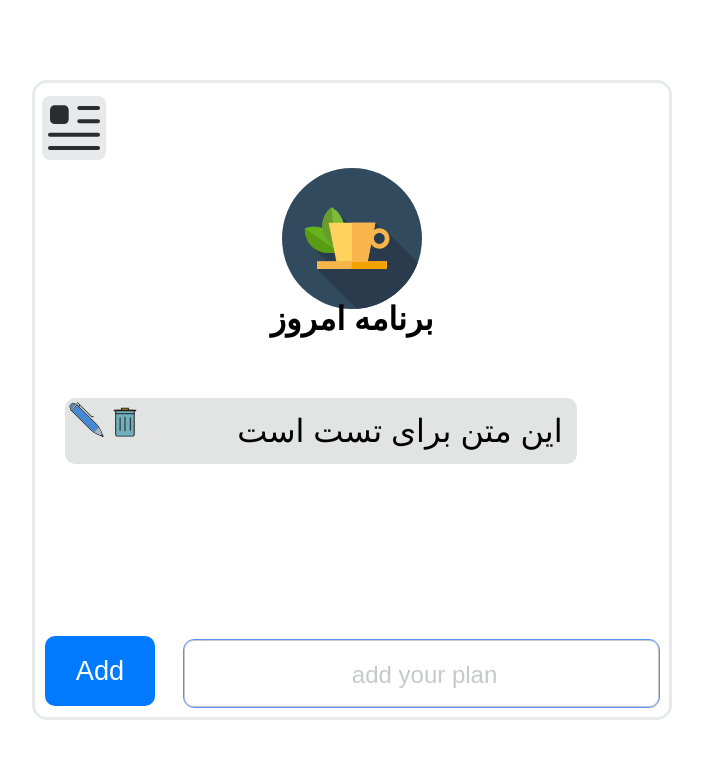
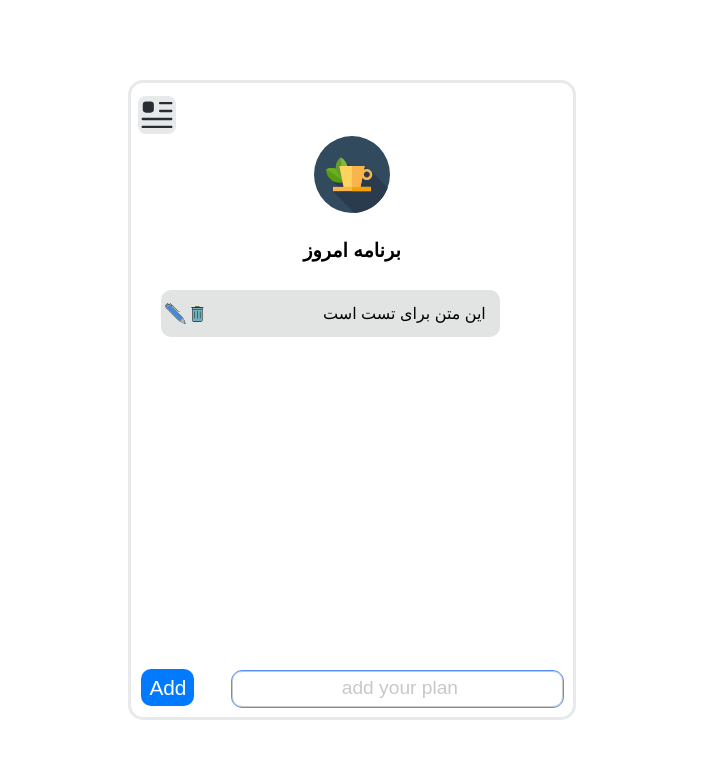
Before and after one commit to Ali-saadat129/checklist, a React (Create React App) app: page / in a window 1280 px wide. Shown: the top 758 px of the page, without its empty margins (288-991 px from the left). Built offline with nearby package versions, Linux system fonts and the light colour scheme; a small style sheet from the web is missing.

Commit message:
setting is still imperfect

```diff
--- a/src/style/Checklist.module.css
+++ b/src/style/Checklist.module.css
@@ -22,19 +22,25 @@
 }
 @media only screen and (min-width: 768px) {
     .container{
-        width: 80%;
+        width: 50%;
         height: 80%;
     }
 }
 @media only screen and (min-width: 1024px ) {
     .container{
-        width: 60%;
-        height: 80%;
+        width: 40%;
+        height: 90%;
     }
 }
 @media only screen and (min-width: 1250px ) {
     .container{
-        width: 50%;
+        width: 35%;
         height: 80%;
     }
 }
+@media only screen and (min-width: 1480px ) {
+    .container{
+        width: 25%;
+        height: 80%;
+    }
+}
--- a/src/style/Main.module.css
+++ b/src/style/Main.module.css
@@ -88,7 +88,7 @@
     justify-content: center;
 
     width: 90%;
-    height: 50%;
+    height: 57%;
     overflow: auto;
 }
 
@@ -121,105 +121,13 @@
 
 @media only screen and (max-width: 768px) {
     .threeline {
-        width: 15vw;
-        height: 15vw;
-    }
-    .Tea {
-        width: 30vw;
-        height: 30vw;
-        top: 10vh;
-    }
-    .header h3{
-
-        top: 24.5vh;
-        font-size: 6vw;
-    }
-    .container .inputParent input {
-        box-sizing: border-box;
-        padding: 1.5rem;
-        width: 75%;
-        font-size: 1.2rem;
-    }
-    .container .inputParent input::placeholder{
-        font-size: 1.5rem;
-    }
-    .container .inputParent button {
-        padding: 1.4rem 0.8rem;
-        box-sizing: border-box;
-        font-size: 1.5rem;
-    }
-}
-@media only screen and (min-width: 768px) {
-    .threeline {
-        width: 10vw;
-        height: 10vw;
-    }
-    .Tea {
-        width: 20vw;
-        height: 20vw;
-        top: 10vh;
-    }
-    .header h3{
-
-        top: 23.5vh;
-        font-size: 4vw;
-    }
-    .container .inputParent input {
-        box-sizing: border-box;
-        padding: 2rem;
-        width: 75%;
-        font-size: 1.2rem;
-    }
-    .container .inputParent input::placeholder{
-        font-size: 1.5rem;
-    }
-    .container .inputParent button {
-        padding: 1.9rem 1.9rem;
-        box-sizing: border-box;
-        font-size: 1.5rem;
-    }
-}
-
-@media only screen and (min-width: 1024px) {
-    .threeline {
-        width: 8vw;
-        height: 8vw;
+        width: 6vw;
+        height: 6vw;
     }
     .Tea {
         width: 15vw;
         height: 15vw;
-        top: 10vh;
-    }
-    .header h3{
-
-        top: 22.5vh;
-        font-size: 3vw;
-    }
-    .container .inputParent input {
-        box-sizing: border-box;
-        padding: 1.3rem;
-        width: 75%;
-        font-size: 1.8rem;
-    }
-    .container .inputParent input::placeholder{
-        font-size: 1.5rem;
-    }
-    .container .inputParent button {
-        padding: 1.5rem 1.9rem;
-        box-sizing: border-box;
-        font-size: 1.7rem;
-    }
-}
-
-@media only screen and (min-width: 1250px) {
-    .threeline {
-        width: 5vw;
-        height: 5vw;
-    }
-    .Tea {
-        width: 11vw;
-        height: 11vw;
-        top: 10vh;
+        top: 6vh;
     }
     .header h3{
 
@@ -228,16 +136,139 @@
     }
     .container .inputParent input {
         box-sizing: border-box;
-        padding: 1rem;
+        padding: 0.7rem;
         width: 75%;
-        font-size: 1.8rem;
+        font-size: 1rem;
     }
     .container .inputParent input::placeholder{
         font-size: 1.5rem;
     }
     .container .inputParent button {
-        padding: 1.2rem 1.9rem;
+        padding: 0.6rem 0.8rem;
         box-sizing: border-box;
-        font-size: 1.7rem;
+        font-size: 1.2rem;
+        left: 5vw
     }
 }
+@media only screen and (min-width: 768px) {
+    .threeline {
+        width: 4vw;
+        height: 4vw;
+    }
+    .Tea {
+        width: 10vw;
+        height: 10vw;
+        top: 3vh;
+    }
+    .header h3{
+
+        top: 15vh;
+        font-size: 2vw;
+    }
+    .container .inputParent input {
+        box-sizing: border-box;
+        padding: 0.8rem;
+        width: 75%;
+        font-size: 0.7rem;
+    }
+    .container .inputParent input::placeholder{
+        font-size: 1.5rem;
+    }
+    .container .inputParent button {
+        padding: 0.8rem 0.8rem;
+        box-sizing: border-box;
+        font-size: 1rem;
+    }
+}
+
+@media only screen and (min-width: 1024px) {
+    .threeline {
+        width: 3vw;
+        height: 3vw;
+    }
+    .Tea {
+        width: 7vw;
+        height: 7vw;
+        top: 5vh;
+    }
+    .header h3{
+
+        top: 14.5vh;
+        font-size: 1.5vw;
+    }
+    .container .inputParent input {
+        box-sizing: border-box;
+        padding: 0.7rem;
+        width: 75%;
+        font-size: 1rem;
+    }
+    .container .inputParent input::placeholder{
+        font-size: 1.5rem;
+    }
+    .container .inputParent button {
+        padding: 0.7rem 0.7rem;
+        box-sizing: border-box;
+        font-size: 1.1rem;
+    }
+}
+
+@media only screen and (min-width: 1250px) {
+    .threeline {
+        width: 3vw;
+        height: 3vw;
+    }
+    .Tea {
+        width: 6vw;
+        height: 6vw;
+        top: 6vh;
+    }
+    .header h3{
+
+        top: 16.5vh;
+        font-size: 1.5vw;
+    }
+    .container .inputParent input {
+        box-sizing: border-box;
+        padding: 0.5rem;
+        width: 75%;
+        font-size: 1rem;
+    }
+    .container .inputParent input::placeholder{
+        font-size: 1.2rem;
+    }
+    .container .inputParent button {
+        padding: 0.4rem 0.5rem;
+        box-sizing: border-box;
+        font-size: 1.3rem;
+    }
+}
+@media only screen and (min-width: 1480px) {
+    .threeline {
+        width: 3vw;
+        height: 3vw;
+    }
+    .Tea {
+        height: 5.5vw;
+        width: 5.5vw;
+        top: 5vh;
+    }
+    .header h3{
+
+        top: 14.5vh;
+        font-size: 1vw;
+    }
+    .container .inputParent input {
+        box-sizing: border-box;
+        padding: 0.5rem;
+        width: 75%;
+        font-size: 1.3rem;
+    }
+    .container .inputParent input::placeholder{
+        font-size: 1.2rem;
+    }
+    .container .inputParent button {
+        padding: 0.6rem 0.7rem;
+        box-sizing: border-box;
+        font-size: 1.3rem;
+    }
+}
--- a/src/style/Plan.module.css
+++ b/src/style/Plan.module.css
@@ -21,6 +21,9 @@
     word-wrap: break-word;
 
 }
+.plan div {
+    align-items: center;
+}
 .plan div  .Trash , .plan div  .Edit{
     width: 1.2rem;
     height: 1.2rem;
@@ -34,37 +37,37 @@
 /*  -------- responsive ----------------- */
 @media only screen and (max-width: 768px) {
     .plan .text {
-        font-size: 1.6rem;
+        font-size: 1rem;
     }
     .plan div  .Edit{
-        width: 2rem;
-        height: 2rem;
+        width: 1.1rem;
+        height: 1.1rem;
     }
     .plan div  .Trash {
-        width: 2rem;
-        height: 2rem;
+        width: 1.1rem;
+        height: 1.1rem;
     }
 
 
 }
 @media only screen and (min-width: 768px) {
     .plan .text {
-        font-size: 2.4rem;
+        font-size: 1.1rem;
         margin: 10px 10px ;
     }
     .plan div  .Edit{
-        width: 2.8rem;
-        height: 2.8rem;
+        width: 1.4rem;
+        height: 1.4rem;
     }
     .plan div  .Trash {
-        width: 2.9rem;
-        height: 2.9rem;
+        width: 1.4rem;
+        height: 1.4rem;
     }
 
 }
 @media only screen and (min-width: 1024px) {
     .plan .text {
-        font-size: 2rem;
+        font-size: 1.2rem;
         margin: 10px 10px ;
     }
     .plan div {
@@ -72,12 +75,32 @@
 
     }
     .plan div  .Edit{
-        width: 2.2rem;
-        height: 2.2rem;
+        width: 1.5rem;
+        height: 1.5rem;
     }
     .plan div  .Trash {
-        width: 2.4rem;
-        height: 2.4rem;
+        width: 1.6rem;
+        height: 1.6rem;
     }
 
 }
+
+@media only screen and (min-width: 1250px) {
+    .plan .text {
+        font-size: 1rem;
+        margin: 10px 10px ;
+    }
+    .plan div {
+        display: flex;
+        align-items: center;
+    }
+    .plan div  .Edit{
+        width: 1.3rem;
+        height: 1.3rem;
+    }
+    .plan div  .Trash {
+        width: 1.3rem;
+        height: 1.3rem;
+    }
+
+}
--- a/src/style/Plans.module.css
+++ b/src/style/Plans.module.css
@@ -1,13 +1,14 @@
 .container {
-    height: 80%;
+    height: 100%;
     width: 100%;
     direction: rtl;
     display: flex;
     flex-direction: column;
-    justify-content: center;
+    /* justify-content: center; */
     box-sizing: border-box;
     padding: 0px 20px;
-
+    overflow: scroll;
+    margin-top: 20px;
 }
 *::-webkit-scrollbar {
     display: none;
```
